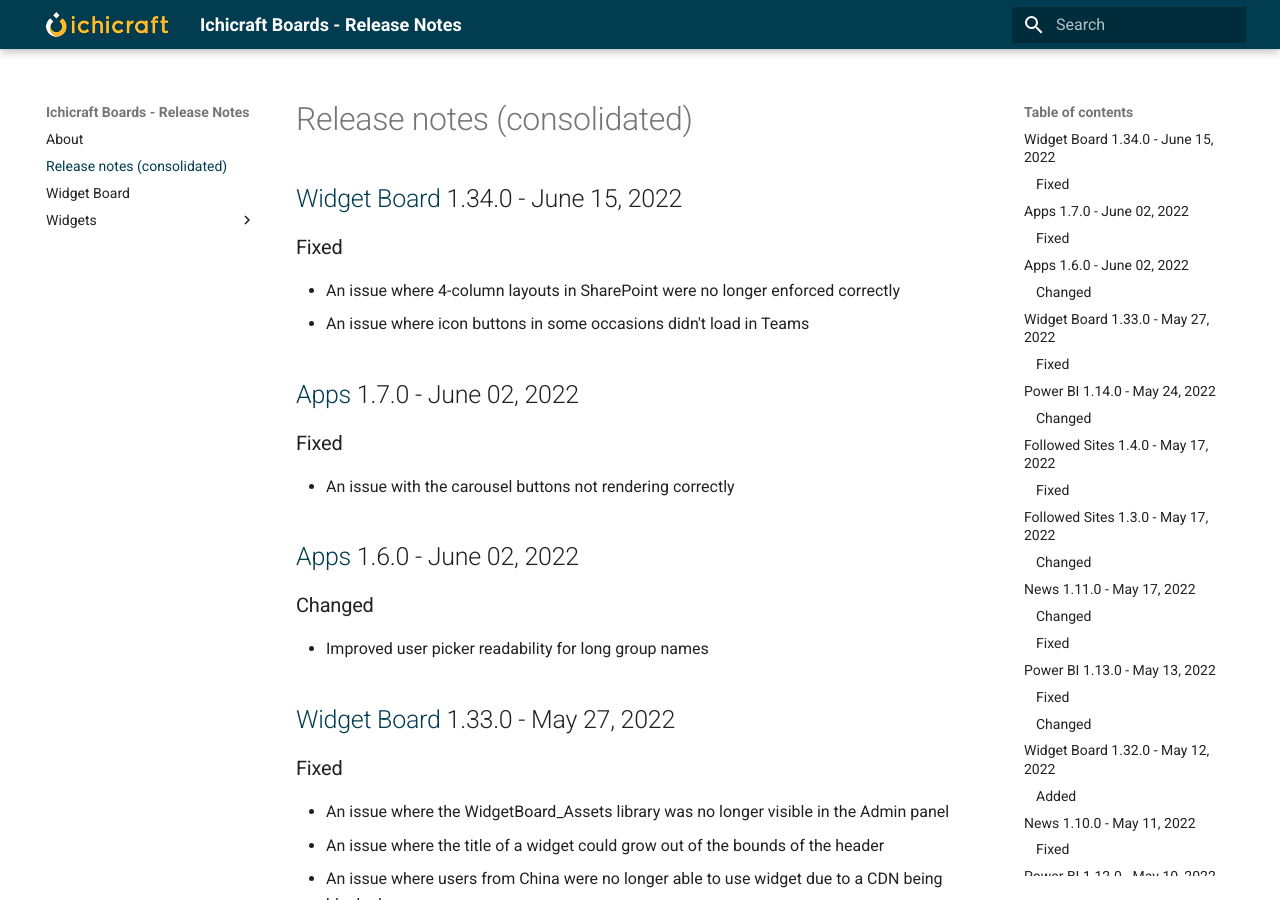
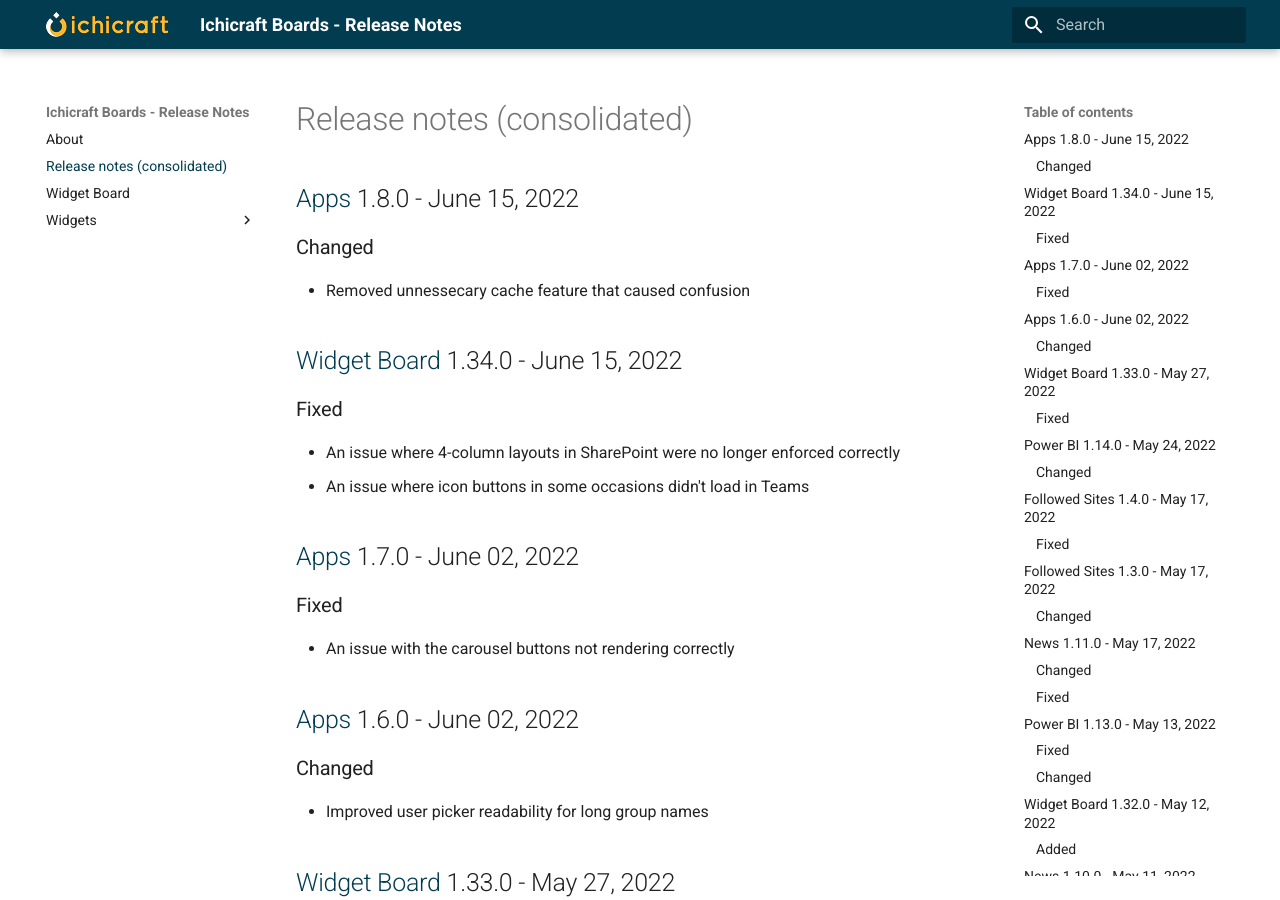
Before and after one commit to ichicraft/widgets-docs, an MkDocs documentation site: the page built from docs/Release-notes-(consolidated).md, in a window 1280 px wide and 900 px high. Built offline with MkDocs 1.6.1 and Material for MkDocs 9.7.7, drawn with Linux system fonts in a browser that asks for light colours.

Commit message:
Release notes updated by BuildService

```diff
--- a/docs/Release-notes-(consolidated).md
+++ b/docs/Release-notes-(consolidated).md
@@ -1,3 +1,8 @@
+## [Apps](./Widgets/Apps.md) 1.8.0 - June 15, 2022
+
+### Changed
+- Removed unnessecary cache feature that caused confusion
+
 ## [Widget Board](./Widget Board.md) 1.34.0 - June 15, 2022
 
 ### Fixed
--- a/docs/Widgets/Apps.md
+++ b/docs/Widgets/Apps.md
@@ -1,3 +1,8 @@
+## 1.8.0 - June 15, 2022
+
+### Changed
+- Removed unnessecary cache feature that caused confusion
+
 ## 1.7.0 - June 02, 2022
 
 ### Fixed
```
